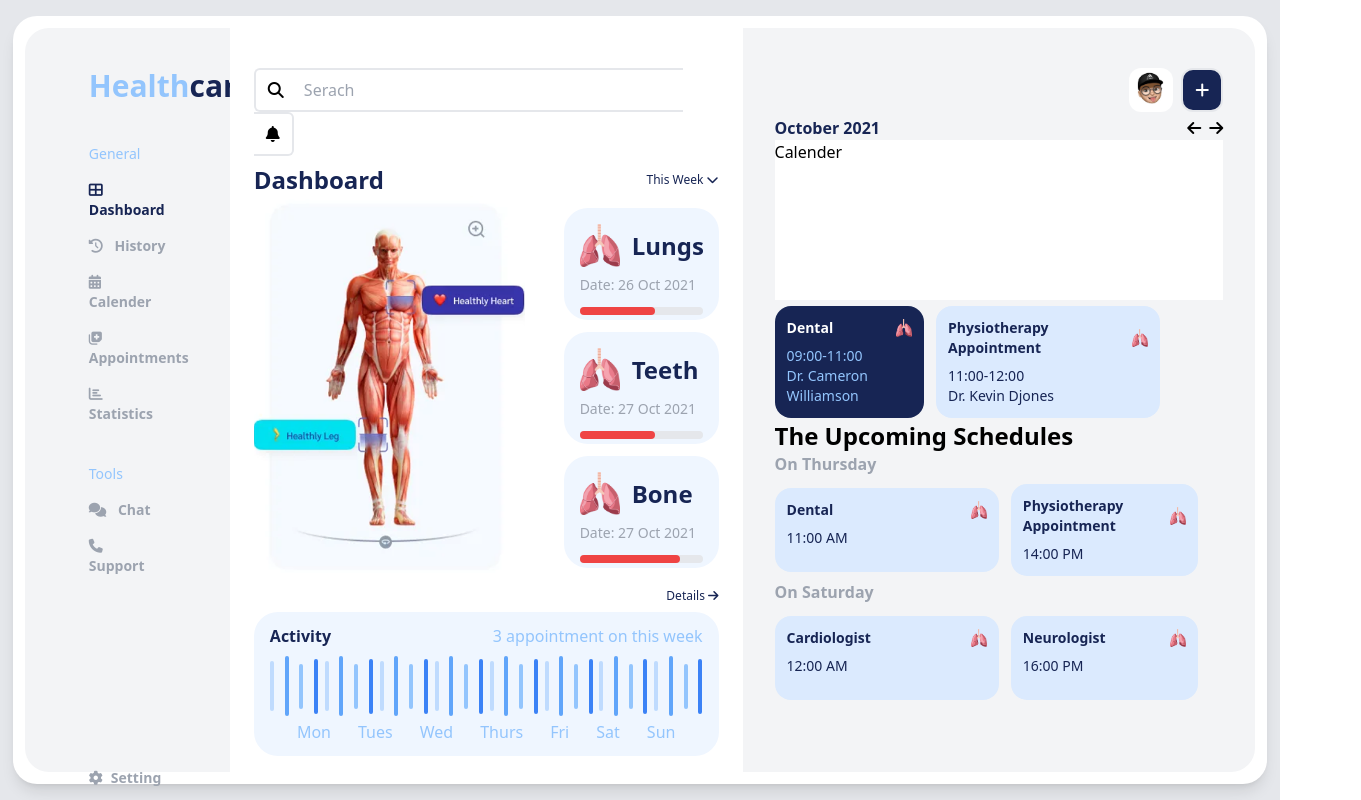
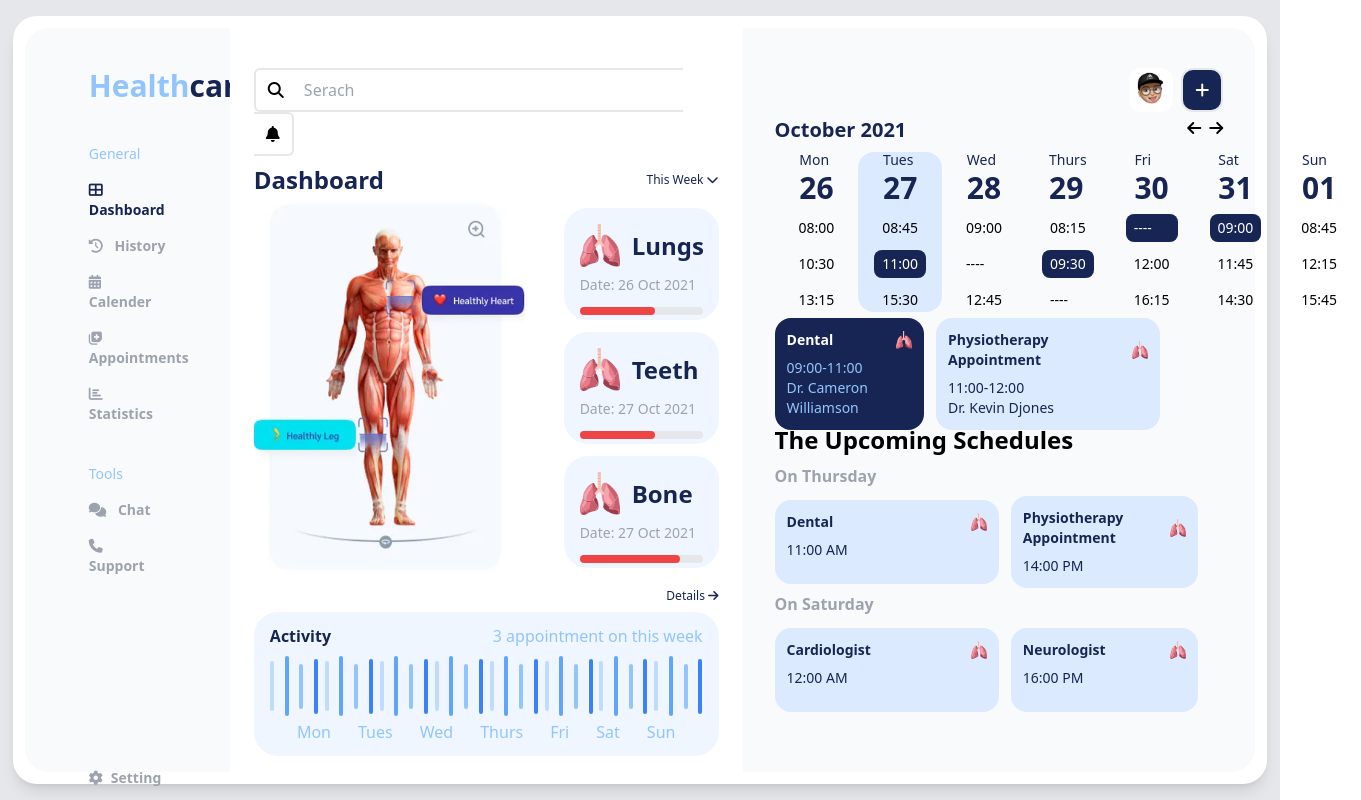
Before and after one commit to shubham-sharma-account/fit-peo-app, a React (Create React App) app: page / in a window 1280 px wide. Shown: the whole page, 1361 px wide, since content can reach past the window. Built offline with nearby package versions, Linux system fonts and the light colour scheme.

Commit message:
minor change

```diff
--- a/src/ActivityChart.js
+++ b/src/ActivityChart.js
@@ -2,6 +2,13 @@ import React from "react";
 import ActivityBar from "./ActivityBar";
 
 const ActivityChart = () => {
+  const weeks = ["Mon", "Tues", "Wed", "Thurs", "Fri", "Sat", "Sun"];
+  const data = {
+    h1: 50,
+    h2: 60,
+    h3: 45,
+    h4: 55,
+  };
   return (
     <div className="mt-2 bg-blue-50 py-3 px-4 h- rounded-3xl">
       <div className="mb-2 flex justify-between">
@@ -10,17 +17,15 @@ const ActivityChart = () => {
       </div>
       <div className="flex justify-between">
         {new Array(8).fill(1).map((_, i) => (
-          <ActivityBar data={{ h1: 50, h2: 60, h3: 45, h4: 55 }} />
+          <ActivityBar data={data} />
         ))}
       </div>
       <div className="mt-1 flex justify-evenly">
-        <div className="text-blue-300">Mon</div>
-        <div className="text-blue-300">Tues</div>
-        <div className="text-blue-300">Wed</div>
-        <div className="text-blue-300">Thurs</div>
-        <div className="text-blue-300">Fri</div>
-        <div className="text-blue-300">Sat</div>
-        <div className="text-blue-300">Sun</div>
+        {weeks.map((day, index) => (
+          <div key={index} className="text-blue-300">
+            {day}
+          </div>
+        ))}
       </div>
     </div>
   );
--- a/src/Event.js
+++ b/src/Event.js
@@ -1,8 +1,67 @@
 import React from "react";
 
 const Event = () => {
+  const calendarData = [
+  {
+    day: "Mon",
+    date: "26",
+    t1: { time: "08:00", selected: false },
+    t2: { time: "10:30", selected: false },
+    t3: { time: "13:15", selected: false },
+    selected: false,
+  },
+  {
+    day: "Tues",
+    date: "27",
+    t1: { time: "08:45", selected: false },
+    t2: { time: "11:00", selected: true },
+    t3: { time: "15:30", selected: false },
+    selected: true,
+  },
+  {
+    day: "Wed",
+    date: "28",
+    t1: { time: "09:00", selected: false },
+    t2: { time: "----", selected: false },
+    t3: { time: "12:45", selected: false },
+    selected: false,
+  },
+  {
+    day: "Thurs",
+    date: "29",
+    t1: { time: "08:15", selected: false },
+    t2: { time: "09:30", selected: true },
+    t3: { time: "----", selected: false },
+    selected: false,
+  },
+  {
+    day: "Fri",
+    date: "30",
+    t1: { time: "----", selected: true },
+    t2: { time: "12:00", selected: false },
+    t3: { time: "16:15", selected: false },
+    selected: false,
+  },
+  {
+    day: "Sat",
+    date: "31",
+    t1: { time: "09:00", selected: true },
+    t2: { time: "11:45", selected: false },
+    t3: { time: "14:30", selected: false },
+    selected: false,
+  },
+  {
+    day: "Sun",
+    date: "01",
+    t1: { time: "08:45", selected: false },
+    t2: { time: "12:15", selected: false },
+    t3: { time: "15:45", selected: false },
+    selected: false,
+  },
+];
+
   return (
-    <div className="bg-gray-100 w-5/12 h-full rounded-r-3xl py-10 px-8">
+    <div className="bg-gray-50 w-5/12 h-full rounded-r-3xl py-10 px-8">
       <div className="flex justify-end">
         <img
           className="h-11 w-11 mr-2 rounded-xl cursor-pointer"
@@ -12,14 +71,38 @@ const Event = () => {
         <i className="p-3 border-2 fas fa-plus cursor-pointer rounded-xl text-white bg-blue-950"></i>
       </div>
       <div className="flex justify-between mt-1">
-        <div className="text-blue-950 font-semibold">October 2021</div>
+        <div className="text-blue-950 font-semibold text-xl mb-2">
+          October 2021
+        </div>
         <div>
           <i class="fas fa-arrow-left mr-2"></i>
           <i class="fas fa-arrow-right"></i>
         </div>
       </div>
-      <div className="h-40 w-full bg-white mb-2">Calender</div>
-      <div className="h-24 w-full mb-2 flex justify-start">
+
+      {/* Calender */}
+      <div className="h-40 w-full p-0 flex justify-evenly text-blue-950 mb-2">
+        {calendarData.map((data, index) => (
+          <div
+            key={index}
+            className="h-full flex flex-col justify-center rounded-2xl  px-2 place-items-center"
+            style={{ backgroundColor: `${data.selected && "#DBEAFE"}` }}
+          >
+            <div className="mt-2">
+              <div className="text-sm">{data.day}</div>
+              <div className="text-3xl font-semibold">{data.date}</div>
+            </div>
+            <div>
+              <div className="m-2 text-sm py-1 px-2 rounded-lg" style={{ backgroundColor: `${data.t1.selected ? "#172554" : "transparent"}`, color: `${data.t1.selected ? "white" : "black"}` }}>{data.t1.time}</div>
+              <div className="m-2 text-sm py-1 px-2 rounded-lg" style={{ backgroundColor: `${data.t2.selected ? "#172554" : "transparent"}`, color: `${data.t2.selected ? "white" : "black"}` }}>{data.t2.time}</div>
+              <div className="m-2 text-sm py-1 px-2 rounded-lg" style={{ backgroundColor: `${data.t3.selected ? "#172554" : "transparent"}`, color: `${data.t3.selected ? "white" : "black"}` }}>{data.t3.time}</div>
+            </div>
+          </div>
+        ))}
+      </div>
+
+      {/* Appointments */}
+      <div className="h-24 w-full flex justify-start">
         <div className="w-4/12 mt-3 h-full flex flex-col justify-center mr-3">
           <div className="bg-blue-950 h-28 mb-3 rounded-2xl text-sm p-3">
             <div className="flex justify-between items-center mb-2">
@@ -43,7 +126,9 @@ const Event = () => {
           </div>
         </div>
       </div>
-      <div className="text-2xl font-semibold mt-4">The Upcoming Schedules</div>
+
+      {/* The Upcoming schedules */}
+      <div className="text-2xl font-semibold mt-2 mb-2">The Upcoming Schedules</div>
       <div className=" text-gray-400 font-semibold">On Thursday</div>
       <div className="h-24 w-full mb-2">
         <div className="h-24 w-full mb-2 flex justify-start">
@@ -75,7 +160,9 @@ const Event = () => {
           <div className="w-6/12 mt-3 h-full flex flex-col justify-center mr-3">
             <div className="bg-blue-100 h-28 mb-3 rounded-2xl text-sm p-3">
               <div className="flex justify-between items-center mb-2">
-                <h2 className="text-sm font-semibold text-blue-950">Cardiologist</h2>
+                <h2 className="text-sm font-semibold text-blue-950">
+                  Cardiologist
+                </h2>
                 <img className="w-4" src="../lungs.webp" alt="health_image" />
               </div>
               <div className="text-blue-950">12:00 AM </div>
--- a/src/Sidebar.js
+++ b/src/Sidebar.js
@@ -2,7 +2,7 @@ import React from "react";
 
 const Sidebar = () => {
   return (
-    <div className="bg-gray-100 w-2/12 h-full rounded-l-3xl py-10 px-16">
+    <div className="bg-gray-50 w-2/12 h-full rounded-l-3xl py-10 px-16">
       <h1 className="text-3xl font-bold font-sans text-blue-300">
         Health<span className="text-blue-950">care</span>
       </h1>
```
